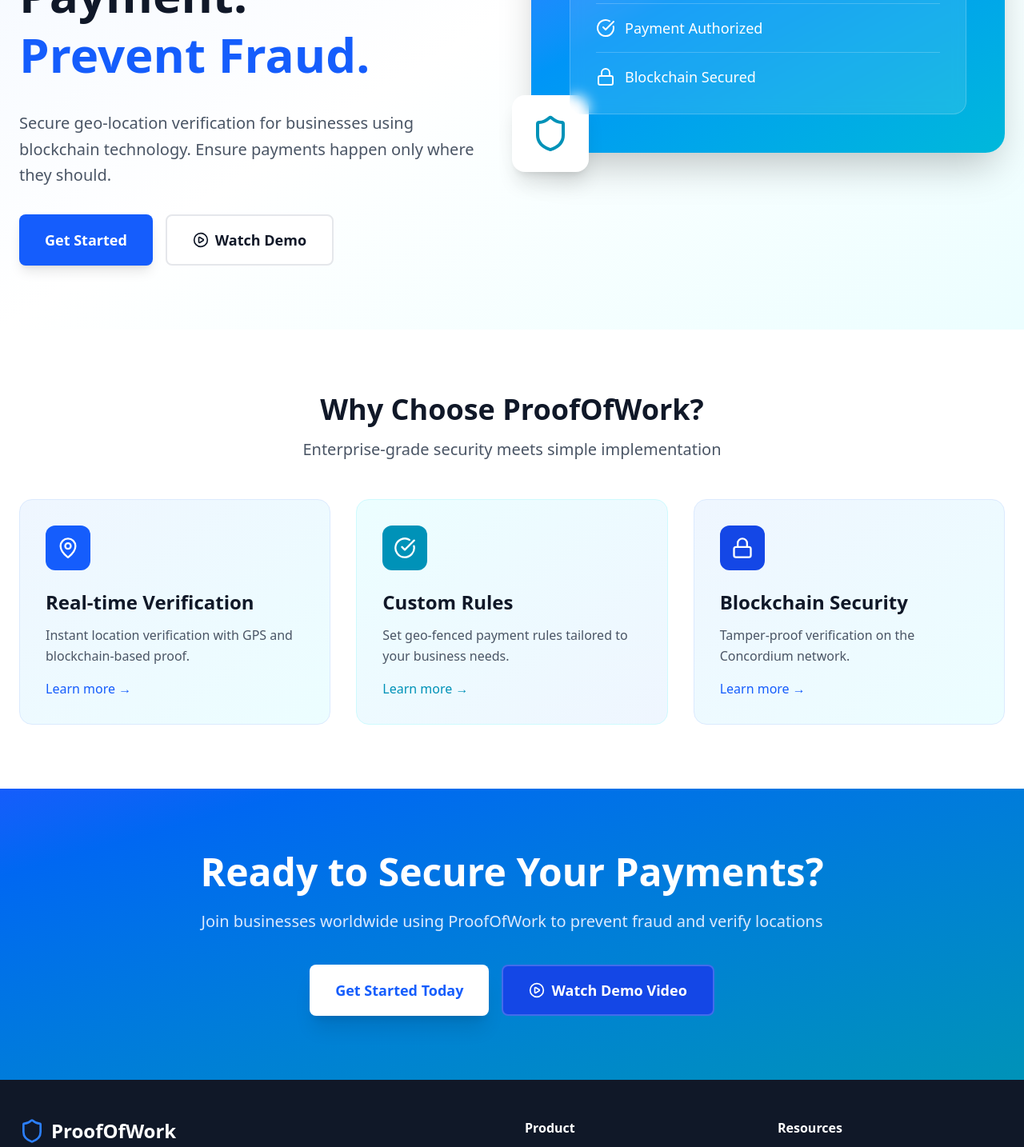
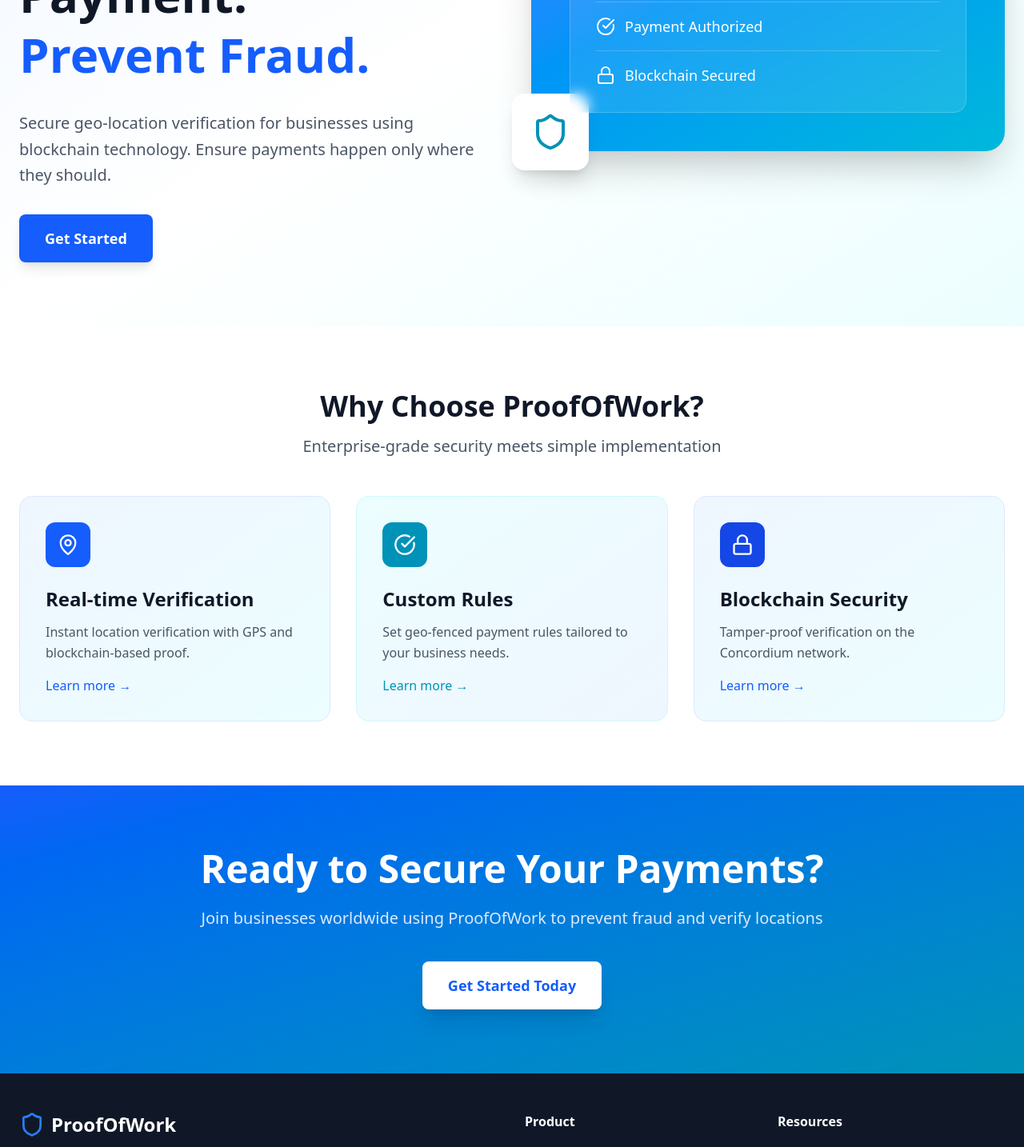
Before and after one commit to tu5h/ProofOfWork, a Next.js app in the folder frontend/: page / in a window 1280 px wide. Shown: the part 390-1824 px from the top of the page at 80% size. Built offline with nearby package versions, Linux system fonts and the light colour scheme; no server answers.

Commit message:
minor tweaks

```diff
--- a/frontend/src/app/page.tsx
+++ b/frontend/src/app/page.tsx
@@ -38,12 +38,6 @@
                 <button className="bg-blue-600 text-white px-8 py-4 rounded-lg hover:bg-blue-700 transition-all font-semibold text-lg shadow-lg hover:shadow-xl transform hover:-translate-y-0.5" onClick={handleClick}>
                   Get Started
                 </button>
-              <Link href="/home/demovideo">
-                  <button className="bg-white text-gray-900 px-8 py-4 rounded-lg hover:bg-gray-50 transition-all font-semibold text-lg border-2 border-gray-200 flex items-center justify-center gap-2 w-full">
-                    <PlayCircle className="w-5 h-5" />
-                    Watch Demo
-                  </button>
-                </Link>
               </div>
             </div>
             <div className="relative">
@@ -152,12 +146,6 @@
             <button className="bg-white text-blue-600 px-8 py-4 rounded-lg hover:bg-gray-50 transition-all font-semibold text-lg shadow-xl" onClick={handleClick}>
               Get Started Today
             </button>
-            <Link href="/home/demovideo">
-              <button className="bg-blue-700 text-white px-8 py-4 rounded-lg hover:bg-blue-800 transition-all font-semibold text-lg border-2 border-white/20 flex items-center justify-center gap-2 w-full">
-                <PlayCircle className="w-5 h-5" />
-                Watch Demo Video
-              </button>
-            </Link>
           </div>
         </div>
       </section>
```
